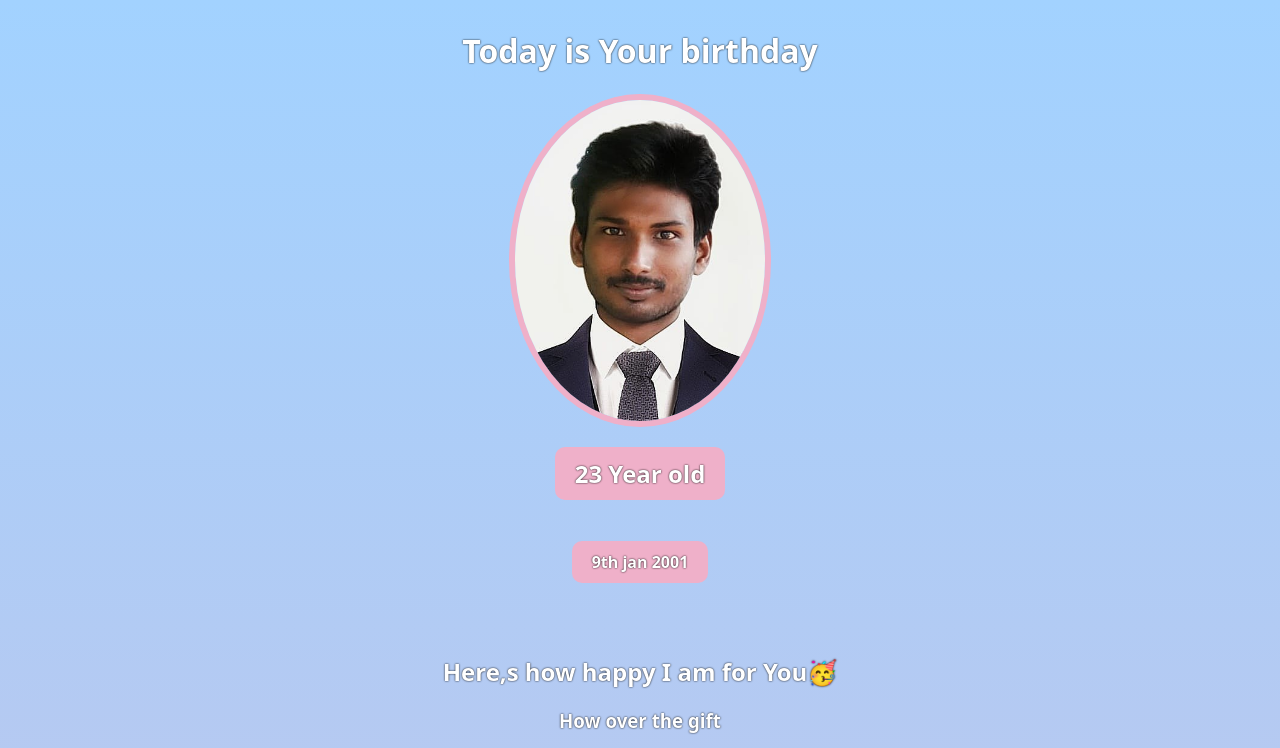
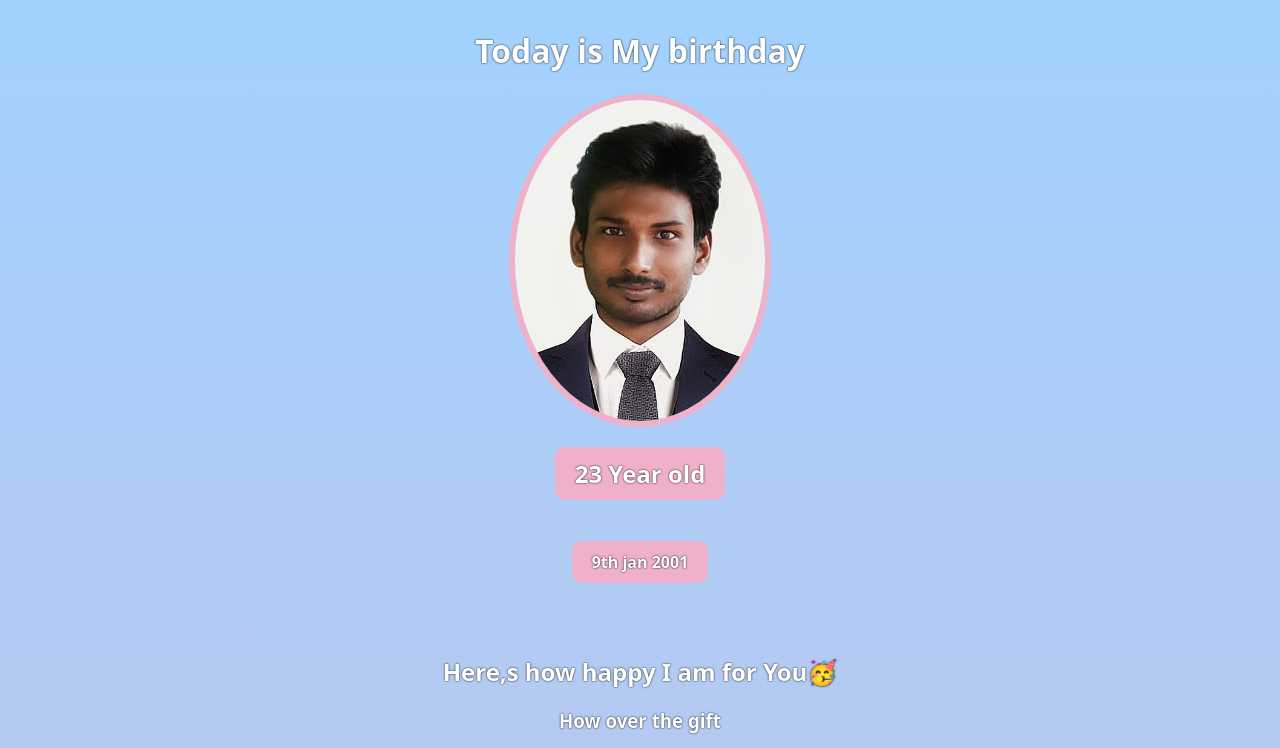
Before and after one commit to Gokulprasanthveera/Birth, a plain HTML site: page index.html in a window 1280 px wide. Shown: the top 748 px of the page. Drawn offline with Linux system fonts and the light colour scheme; a web font is replaced by a local one.

Commit message:
file name changed

```diff
--- a/index.html
+++ b/index.html
@@ -11,7 +11,7 @@
 </head>
 <body id="header">
     <div id="align">
-        <h1>Today is Your birthday</h1>
+        <h1>Today is My birthday</h1>
         <img id="nic" src="gokul-photo.jpg" alt=" nick smiling at the camera">
         <h2 id="age">23 Year old</h2>
         <h4 id="date">9th jan 2001</h4>
```
